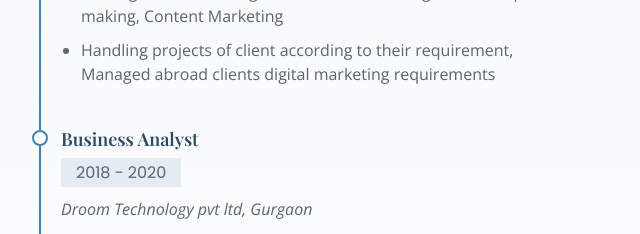
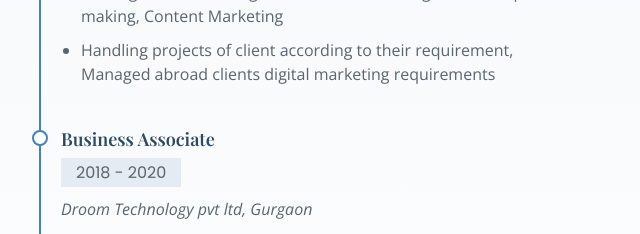
Before and after one commit to Kritikas13/Portfolio, a plain HTML site: page index.html in a window 1280 px wide. Shown: the part 2020-2254 px from the top of the page, 616-1256 px from the left. Drawn offline with nearby package versions, Linux system fonts and the light colour scheme; a web font is replaced by a local one.

Commit message:
Update index.html

```diff
--- a/index.html
+++ b/index.html
@@ -230,7 +230,7 @@
               </ul>
             </div>
             <div class="resume-item">
-              <h4>Business Analyst</h4>
+              <h4>Business Associate</h4>
               <h5>2018 - 2020</h5>
               <p><em>	Droom Technology pvt ltd, Gurgaon </em></p>
               <p>
```
